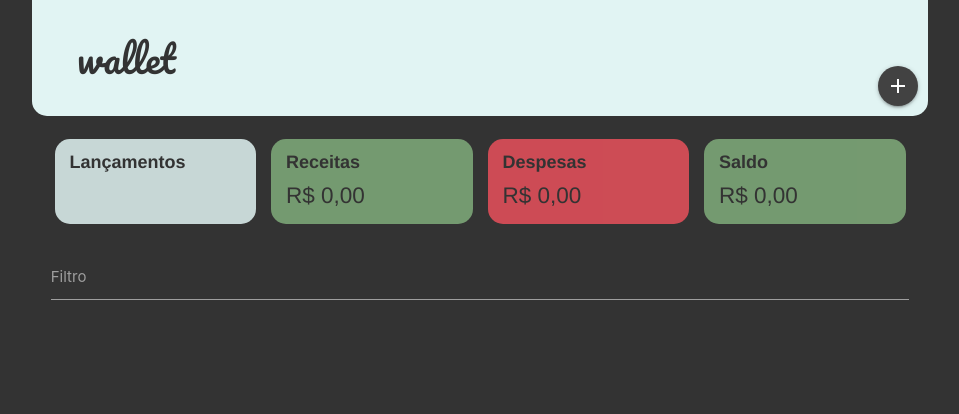
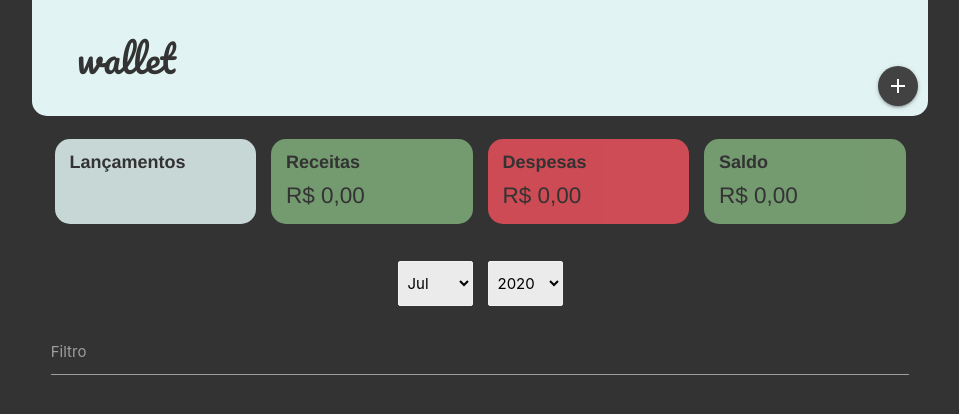
Before and after one commit to DevEverton/wallet-final-challenge, a React (Create React App) app in the folder client/: page / in a window 1280 px wide. Shown: the top 414 px of the page, without its empty margins (160-1119 px from the left). Built offline with nearby package versions, Linux system fonts and the light colour scheme; no server answers.

Commit message:
Implemented select period function and component

```diff
--- a/client/src/App.js
+++ b/client/src/App.js
@@ -5,21 +5,22 @@ import TopContainer from "./components/TopContainer.js";
 import Input from "./components/Input.js";
 import StatusCard from "./components/StatusCard.js";
 import css from "./styles/styles.module.css";
+import SelectPeriod from "./components/SelectPeriod.js";
 
 export default function App() {
   const [transactions, setTransactions] = useState({});
   const [period, setPeriod] = useState("");
+  const [selectedMonth, setSelectedMonth] = useState("");
+  const [selectedYear, setSelectedYear] = useState("");
   const [transactionsIncomes, setTransactionsIncomes] = useState(0);
   const [transactionsExpenses, setTransactionsExpenses] = useState(0);
   const [transactionsCards, setTransactionsCards] = useState([]);
 
   useEffect(() => {
-    const date = new Date();
-    const yearMonthStr =
-      date.getMonth() + 1 < 10
-        ? `${date.getFullYear()}-0${date.getMonth() + 1}`
-        : `${date.getFullYear()}-${date.getMonth() + 1}`;
-    setPeriod(yearMonthStr);
+    const dates = getYearMonth();
+    setPeriod(dates.yearMonthStr);
+    setSelectedMonth(dates.month);
+    setSelectedYear(dates.year);
   }, []);
 
   useEffect(() => {
@@ -31,6 +32,17 @@ export default function App() {
     getTransactionsExpenses(transactions);
     buildTransactionsCards(transactions);
   }, [transactions]);
+
+  const getYearMonth = () => {
+    const date = new Date();
+    const year = date.getFullYear();
+    const month =
+      date.getMonth() + 1 < 10
+        ? `0${date.getMonth() + 1}`
+        : `${date.getMonth() + 1}`;
+    const yearMonthStr = `${year}-${month}`;
+    return { year, month, yearMonthStr };
+  };
 
   const getTransactions = async (period) => {
     try {
@@ -89,14 +101,21 @@ export default function App() {
         );
       });
       setTransactionsCards(transactionsCards);
-      console.log(transactionsCards);
-      console.log(transactionsCards);
     } catch (err) {
       console.log(err);
     }
   };
 
   const handleInputChange = () => {};
+
+  const handleMonthChange = (newValue) => {
+    setSelectedMonth(newValue);
+    setPeriod(`${selectedYear}-${selectedMonth}`);
+  };
+  const handleYearChange = (newValue) => {
+    setSelectedYear(newValue);
+    setPeriod(`${selectedYear}-${selectedMonth}`);
+  };
 
   return (
     <div>
@@ -136,7 +155,12 @@ export default function App() {
             )}
           />
         </div>
-
+        <SelectPeriod
+          month={selectedMonth}
+          year={selectedYear}
+          onMonthChange={handleMonthChange}
+          onYearChange={handleYearChange}
+        />
         <Input
           id={"filtro"}
           label={"Filtro"}
--- /dev/null
+++ b/client/src/components/SelectPeriod.js
@@ -0,0 +1,55 @@
+import React from "react";
+import css from "../styles/styles.module.css";
+
+export default function SelectPeriod({
+  month,
+  year,
+  onMonthChange,
+  onYearChange,
+}) {
+  const handleMonthChange = (event) => {
+    const newValue = event.target.value;
+    onMonthChange(newValue);
+  };
+
+  const handleYearChange = (event) => {
+    const newValue = event.target.value;
+    onYearChange(newValue);
+  };
+  return (
+    <div className={css.selectPeriod}>
+      <div className={css.select}>
+        <select
+          value={month}
+          className="browser-default"
+          onChange={handleMonthChange}
+        >
+          <option value="01">Jan</option>
+          <option value="02">Fev</option>
+          <option value="03">Mar</option>
+          <option value="04">Abr</option>
+          <option value="05">Mai</option>
+          <option value="06">Jun</option>
+          <option value="07">Jul</option>
+          <option value="08">Ago</option>
+          <option value="09">Set</option>
+          <option value="10">Out</option>
+          <option value="11">Nov</option>
+          <option value="12">Dez</option>
+        </select>
+      </div>
+
+      <div className={css.select}>
+        <select
+          value={year}
+          className="browser-default"
+          onChange={handleYearChange}
+        >
+          <option value="2019">2019</option>
+          <option value="2020">2020</option>
+          <option value="2021">2021</option>
+        </select>
+      </div>
+    </div>
+  );
+}
--- a/client/src/styles/styles.module.css
+++ b/client/src/styles/styles.module.css
@@ -128,3 +128,19 @@
   right: 0.5rem;
   bottom: 0.5rem;
 }
+
+.selectPeriod {
+  display: flex;
+  flex-direction: row;
+  align-content: center;
+  padding: 0.5rem 0;
+  justify-content: center;
+  align-items: center;
+  height: 5rem;
+}
+
+.select {
+  margin: 0.5rem;
+  font-family: var(--font);
+  width: 5rem;
+}
```
